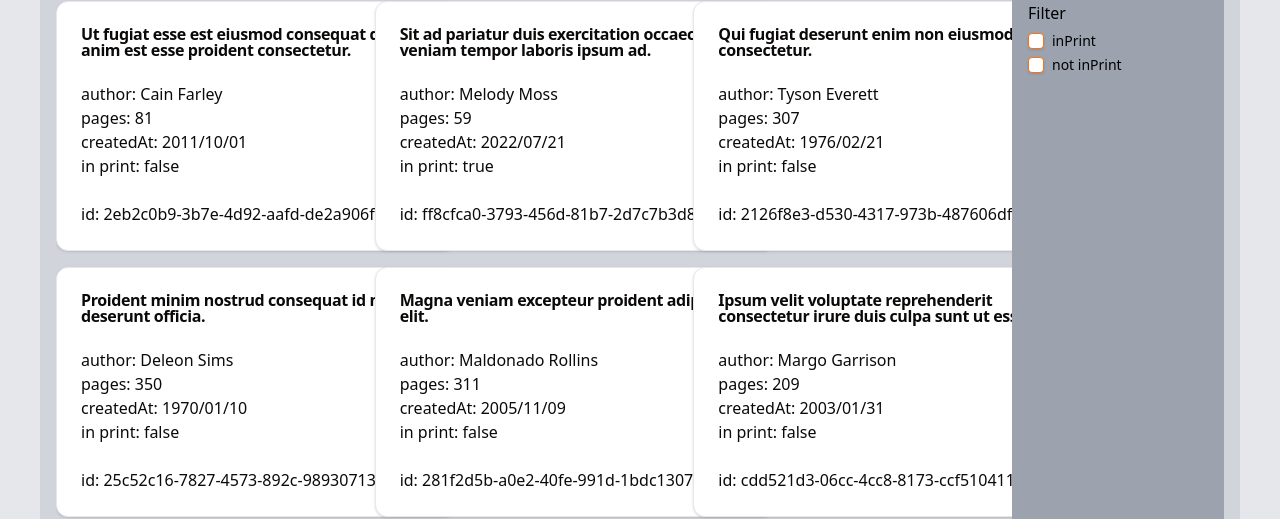
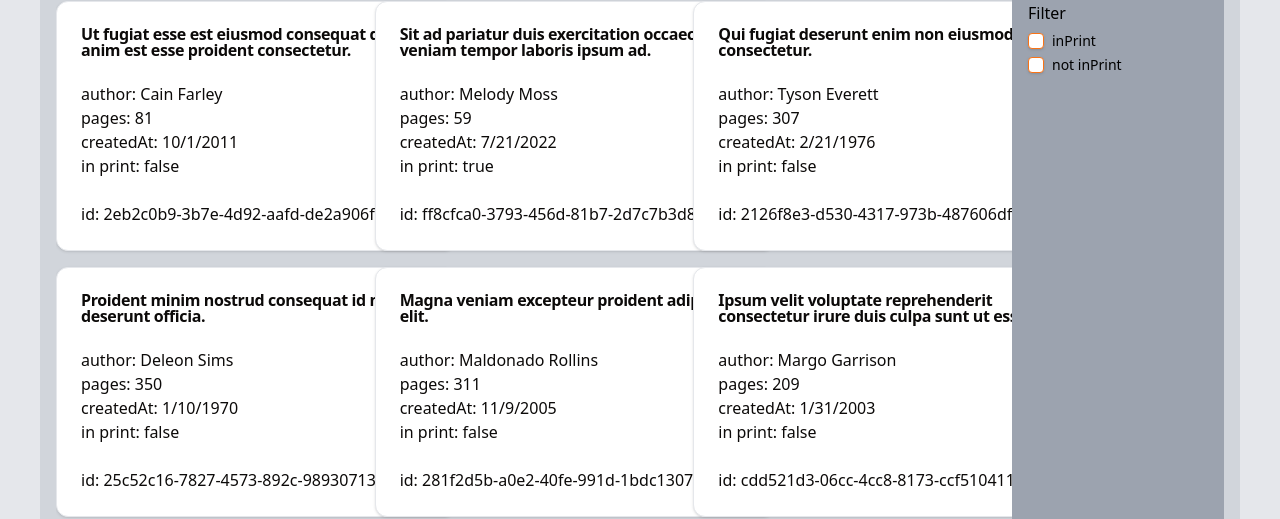
Before and after one commit to willemverbuyst/filter-search-sort, a React (Vite) app: page / in a window 1280 px wide. Shown: the part 295-814 px from the top of the page. Built offline with nearby package versions, Linux system fonts and the light colour scheme.

Commit message:
Update to react 19

```diff
--- a/src/components/Renderers/BookRenderer.tsx
+++ b/src/components/Renderers/BookRenderer.tsx
@@ -3,9 +3,8 @@ import {
   CardContent,
   CardFooter,
   CardHeader,
-  CardTitle,
+  CardTitle
 } from "@/components/ui/card";
-import Moment from "react-moment";
 import { Book } from "../../interfaces/Book";
 
 export function BookRenderer(props: Book): JSX.Element {
@@ -20,7 +19,7 @@ export function BookRenderer(props: Book): JSX.Element {
         <p>author: {author}</p>
         <p>pages: {pages} </p>
         <p>
-          createdAt: <Moment date={createdAt} format="YYYY/MM/DD" />
+          createdAt: {createdAt.toLocaleDateString()}
         </p>
         <p>in print: {inPrint.toString()}</p>
       </CardContent>
--- a/vite.config.ts
+++ b/vite.config.ts
@@ -1,4 +1,3 @@
-import { esbuildCommonjs } from "@originjs/vite-plugin-commonjs";
 import react from "@vitejs/plugin-react";
 import path from "path";
 import { defineConfig } from "vite";
@@ -6,11 +5,6 @@ import { defineConfig } from "vite";
 // https://vitejs.dev/config/
 export default defineConfig({
   plugins: [react()],
-  optimizeDeps: {
-    esbuildOptions: {
-      plugins: [esbuildCommonjs(["react-moment"])],
-    },
-  },
   resolve: {
     alias: {
       "@": path.resolve(__dirname, "./src"),
```
Also changed, not shown: package.json (+4 -7 lines), 1 other file (tests, documents, lock files or other folders).
